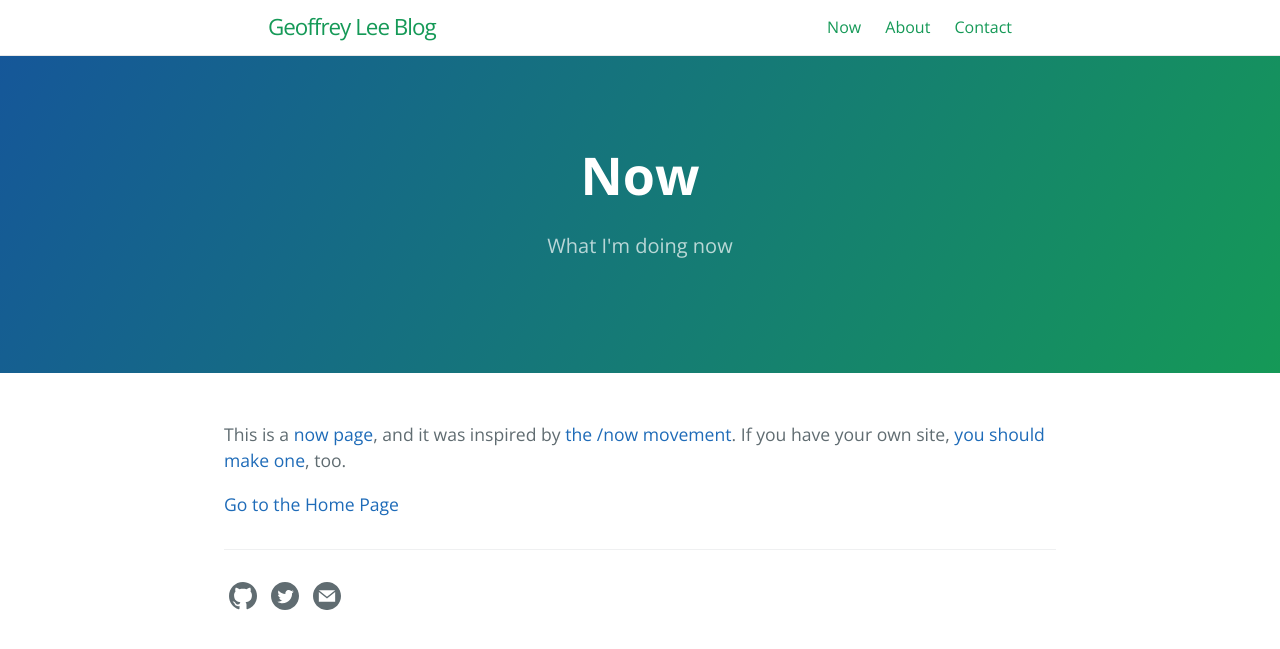
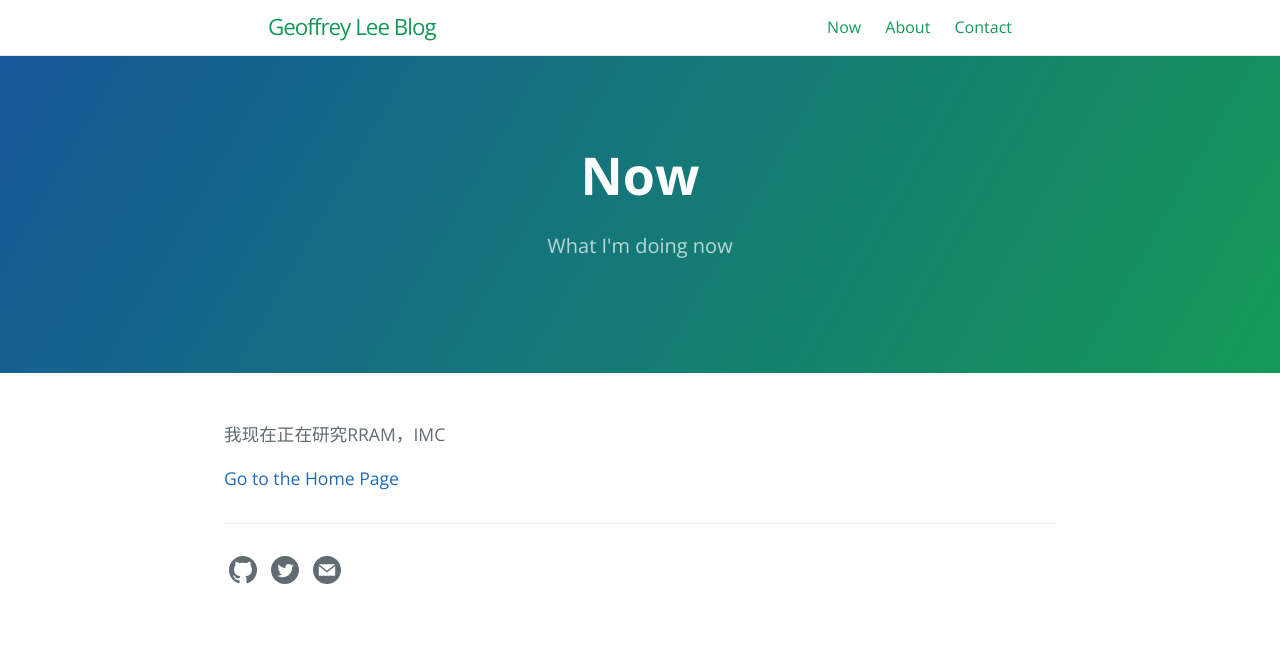
Before and after one commit to sertreet/sertreet.github.io, a Jekyll site: the page built from now.md, in a window 1280 px wide. Shown: the top 649 px of the page. Built offline with Jekyll 4.4.1, drawn with Linux system fonts in a browser that asks for light colours.

Commit message:
Update now.md

```diff
--- a/now.md
+++ b/now.md
@@ -7,6 +7,6 @@ ref: now
 order: 2
 ---
 
-This is a [now page](https://nownownow.com/about), and it was inspired by [the /now movement](https://sivers.org/nowff). If you have your own site, [you should make one](https://nownownow.com/about), too.
+我现在正在研究RRAM，IMC
 
 [Go to the Home Page]({{ '/' | absolute_url }})
```
